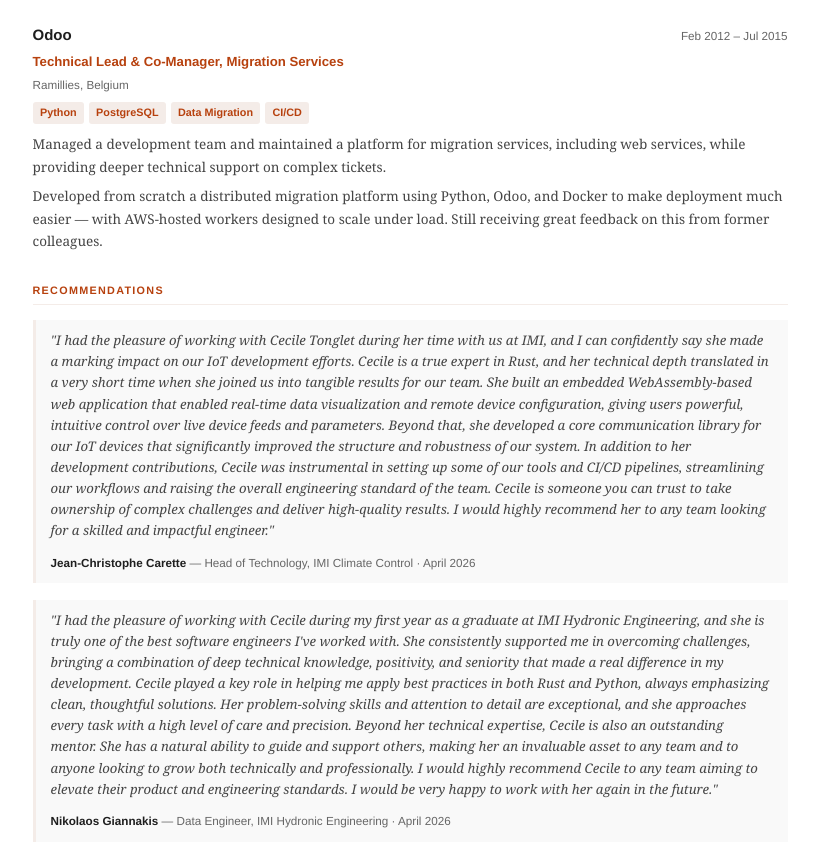
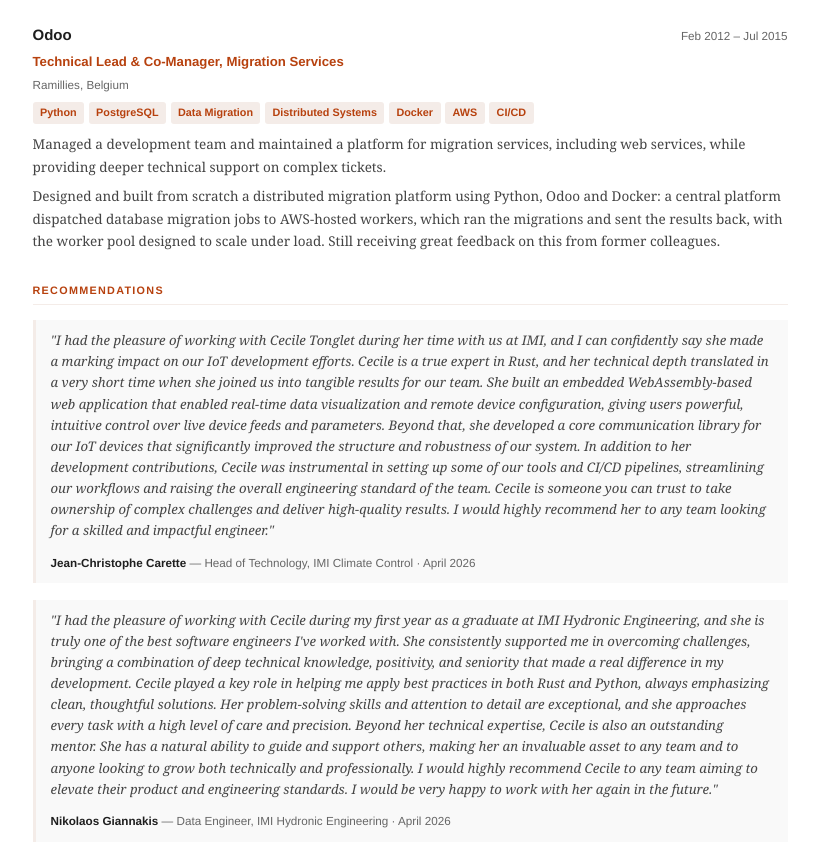
Before and after one commit to cecton/cecton.github.com, a plain HTML site: page index.html in a window 1280 px wide. Shown: the part 3616-4471 px from the top of the page, without its empty margins (230-1049 px from the left). Drawn offline with Linux system fonts and the light colour scheme.

Commit message:
feat(cv): describe the Odoo migration platform as a distributed system
The Odoo entry called the migration platform distributed but only
explained it as making deployment easier, and carried no matching tag.

Describe the actual architecture, a central platform dispatching
database migration jobs to AWS-hosted workers that send results back,
and tag the role with Distributed Systems, Docker and AWS so the
experience is visible alongside the Apollo and Parity work.

```diff
--- a/index.html
+++ b/index.html
@@ -675,11 +675,14 @@
       <span class="tag">Python</span>
       <span class="tag">PostgreSQL</span>
       <span class="tag">Data Migration</span>
+      <span class="tag">Distributed Systems</span>
+      <span class="tag">Docker</span>
+      <span class="tag">AWS</span>
       <span class="tag">CI/CD</span>
     </div>
     <div class="exp-desc">
       <p>Managed a development team and maintained a platform for migration services, including web services, while providing deeper technical support on complex tickets.</p>
-      <p>Developed from scratch a distributed migration platform using Python, Odoo, and Docker to make deployment much easier — with AWS-hosted workers designed to scale under load. Still receiving great feedback on this from former colleagues.</p>
+      <p>Designed and built from scratch a distributed migration platform using Python, Odoo and Docker: a central platform dispatched database migration jobs to AWS-hosted workers, which ran the migrations and sent the results back, with the worker pool designed to scale under load. Still receiving great feedback on this from former colleagues.</p>
     </div>
   </div>
 
```
